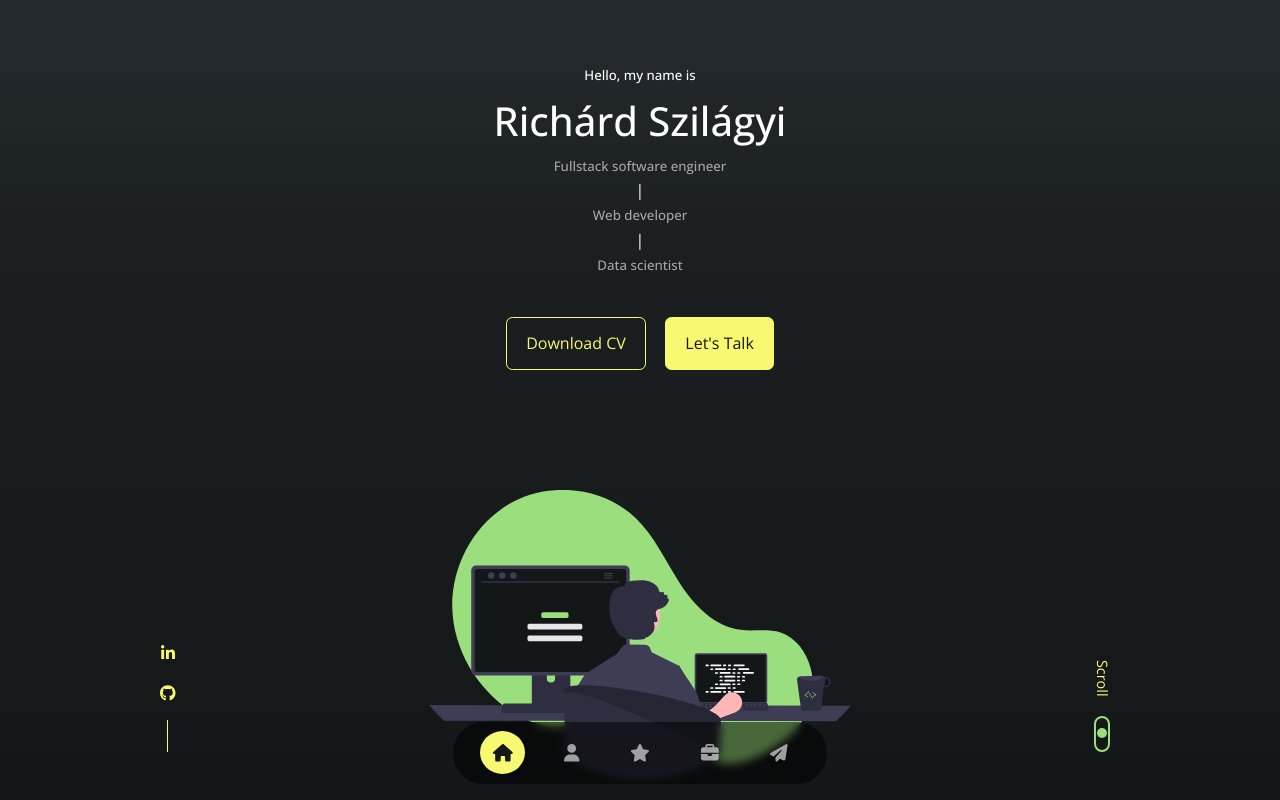
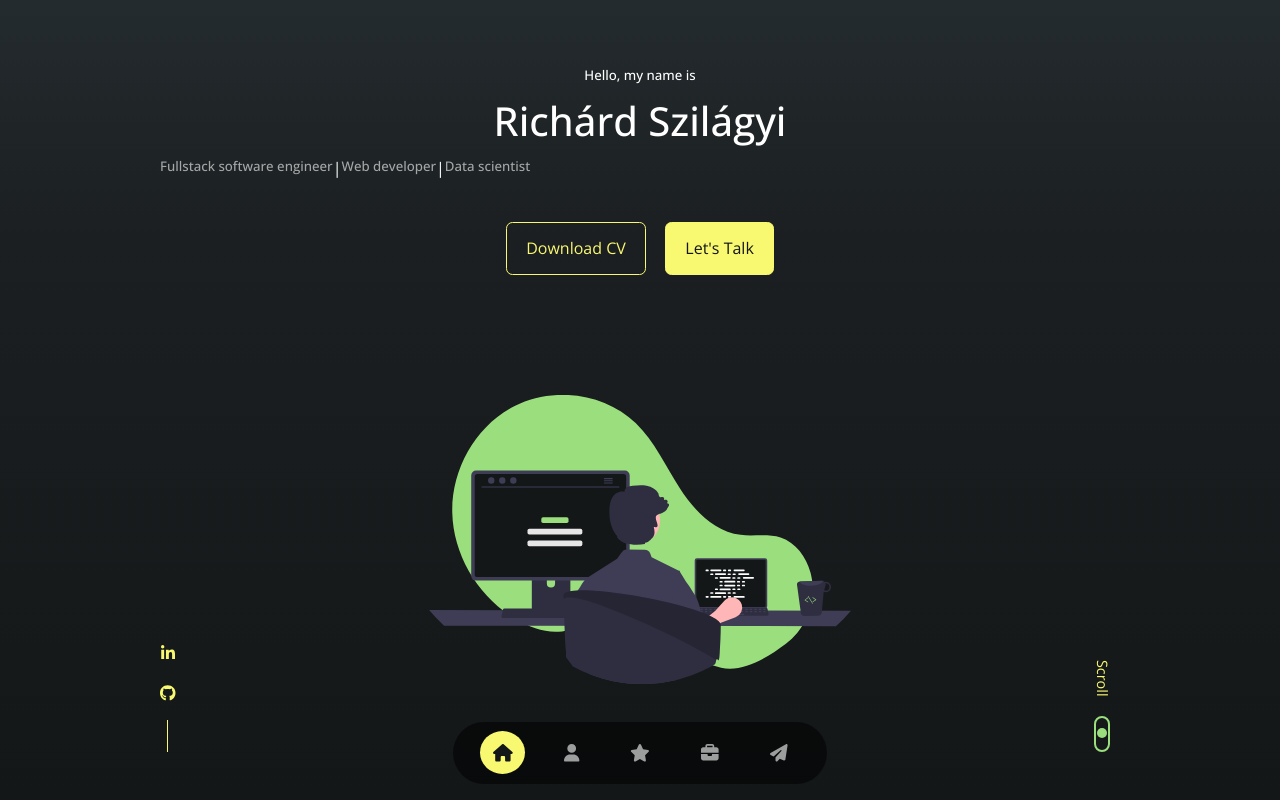
Before and after one commit to szpricky/szpricky, a React (Create React App) app: page / in a window 1280 px wide. Shown: the top 800 px of the page. Built offline with nearby package versions, Linux system fonts and the light colour scheme.

Commit message:
Update index.scss

```diff
--- a/src/index.scss
+++ b/src/index.scss
@@ -134,6 +134,10 @@ header {
     min-height: 100%;
     position: relative;
     text-align: center;
+
+    .role__positions {
+      display: flex;
+    }
   }
 
   .cta {
```
